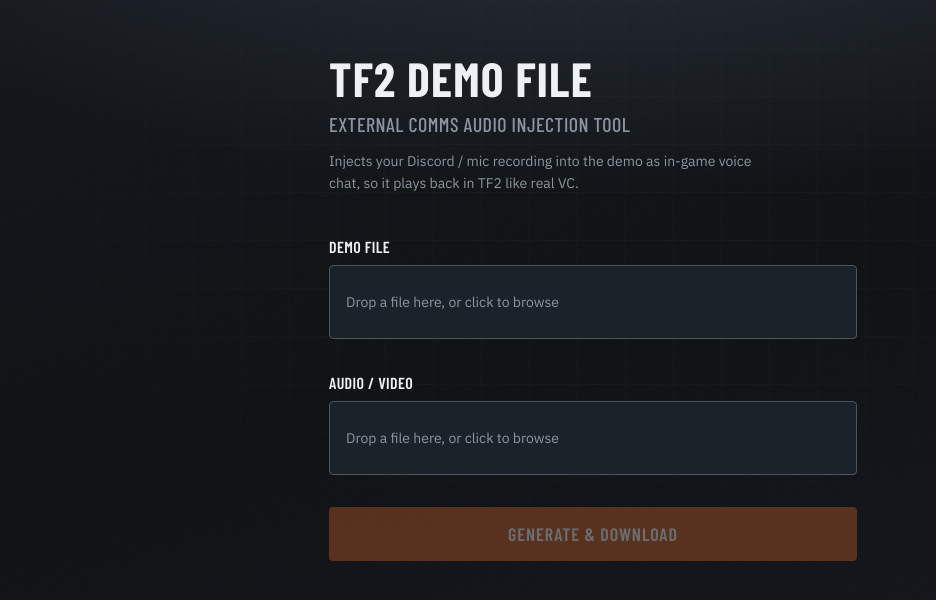
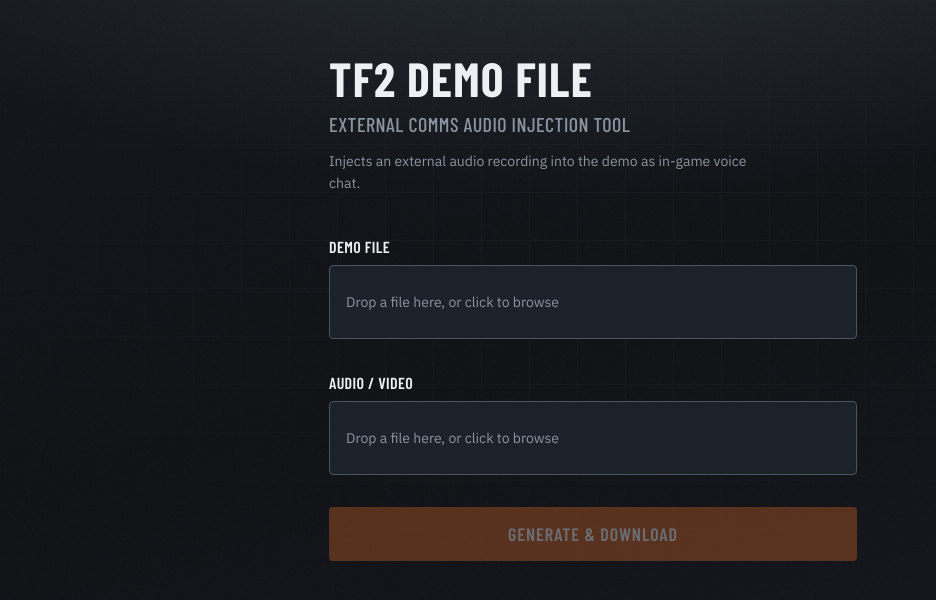
Before and after one commit to plasmatech8/tf2-demo-external-comms-injector, a SvelteKit app: page / in a window 1280 px wide. Shown: the top 600 px of the page, without its empty margins (47-983 px from the left). Built offline with nearby package versions, Linux system fonts and the light colour scheme.

Commit message:
Tighten header copy for inject description
Use “external audio recording” and drop the inaccurate “like real VC” line.

Co-authored-by: Mark Connelly <plasmatech8@users.noreply.github.com>

```diff
--- a/src/routes/+page.svelte
+++ b/src/routes/+page.svelte
@@ -389,8 +389,7 @@
 				External Comms Audio Injection Tool
 			</p>
 			<p class="mt-3 max-w-md text-sm leading-relaxed text-[var(--color-muted)]">
-				Injects your Discord / mic recording into the demo as in-game voice chat, so it plays back
-				in TF2 like real VC.
+				Injects an external audio recording into the demo as in-game voice chat.
 			</p>
 		</header>
 
```
